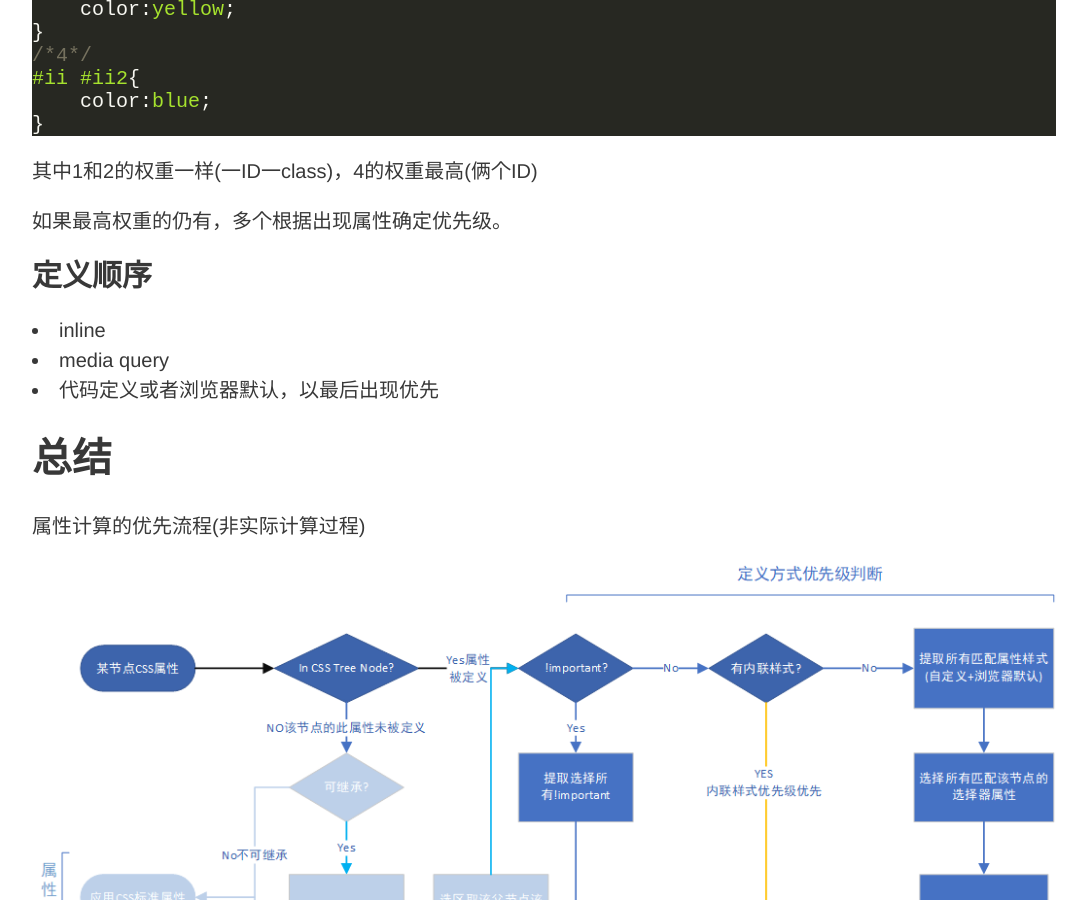
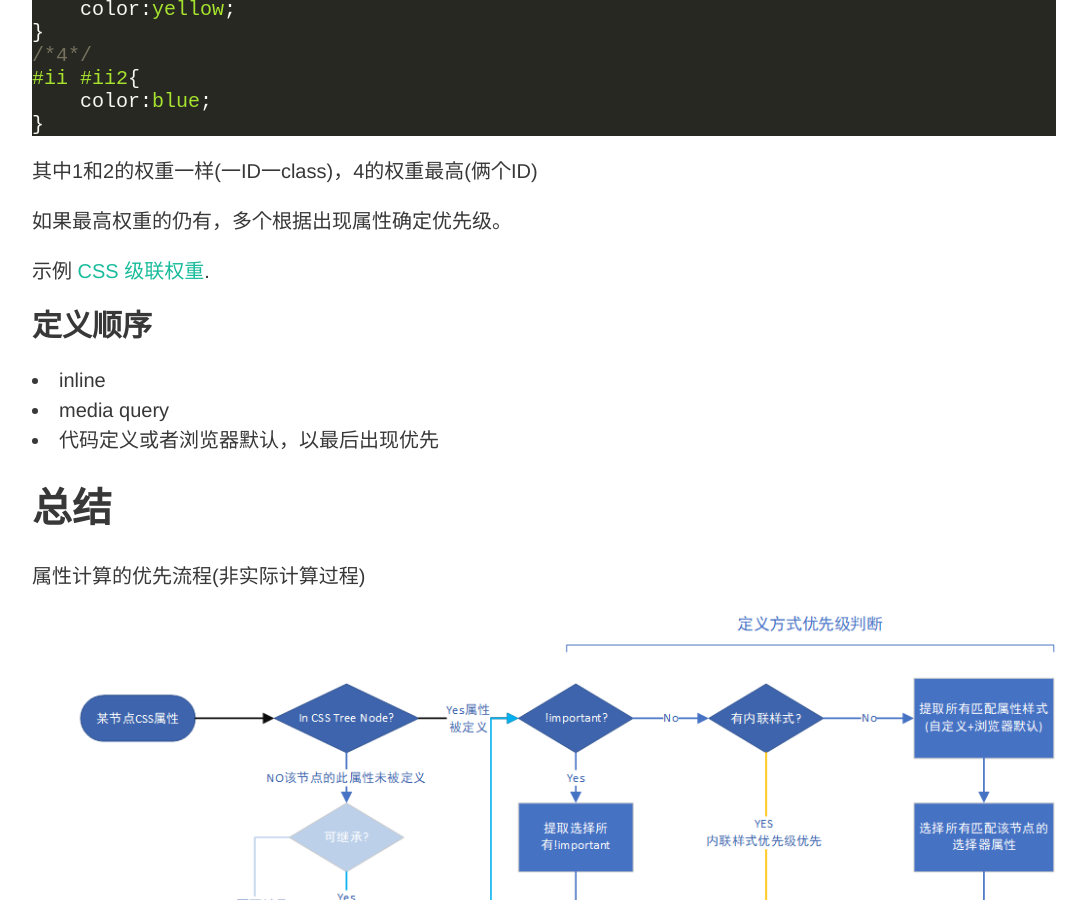
Before and after one commit to NewFuture/blog, a Jekyll site: the page built from _posts/2018-11-06-css-specificity.md, in a window 1280 px wide and 900 px high, scrolled down 2836 px. Shown: the whole window, without its empty margins (96-1183 px from the left). Built offline with Jekyll 4.4.1, drawn with Linux system fonts in a browser that asks for light colours.

Commit message:
权重计算

```diff
--- a/_posts/2018-11-06-css-specificity.md
+++ b/_posts/2018-11-06-css-specificity.md
@@ -92,6 +92,8 @@ HTML解析成一个DOM (Document Object Model)树,样式表会解析成一个 CS
 
 如果最高权重的仍有，多个根据出现属性确定优先级。
 
+<p data-height="265" data-theme-id="0" data-slug-hash="dQOOdw" data-default-tab="html,result" data-user="newfuture" data-pen-title="CSS 级联权重" class="codepen">示例 <a href="https://codepen.io/newfuture/pen/dQOOdw/">CSS 级联权重</a>.</p>
+
 ### 定义顺序
 
 * inline
```
